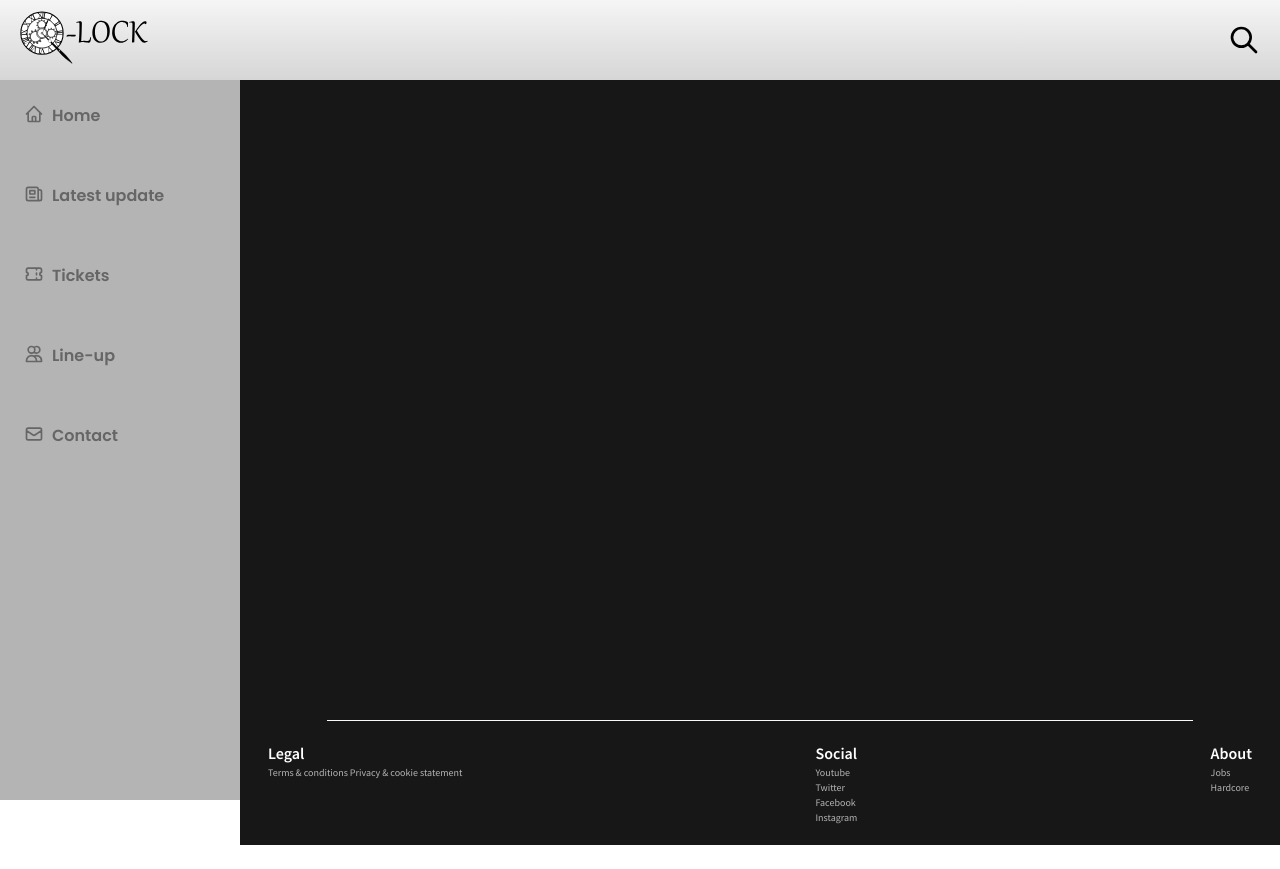
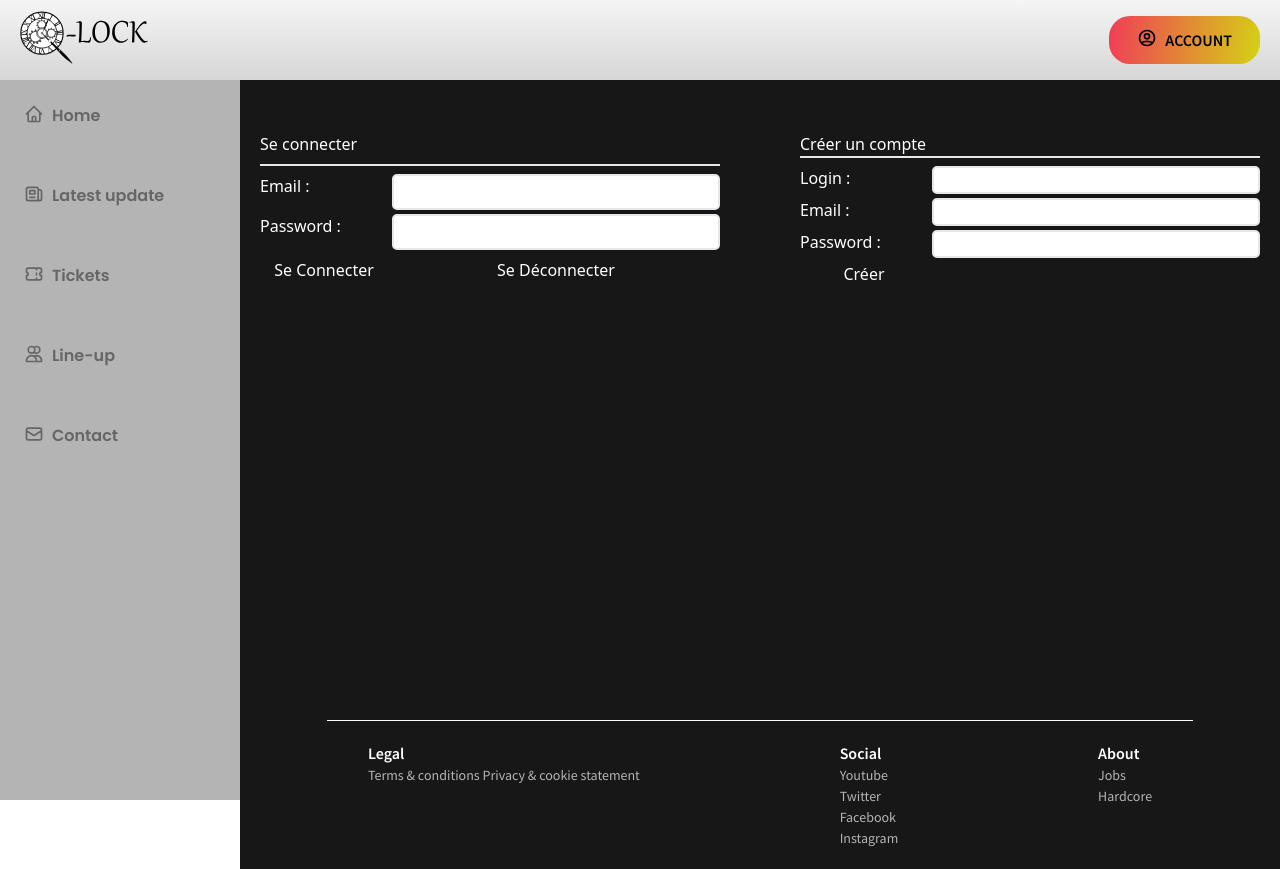
Before and after one commit to QuentinHeinis/Q-lock, a Vue app: page /Login in a window 1280 px wide. Before the commit the page ends 845 px from the top, so only its background shows below. Built offline with nearby package versions, Linux system fonts and the light colour scheme; a web font is replaced by a local one.

Commit message:
ajout login

```diff
--- a/src/App.vue
+++ b/src/App.vue
@@ -1,12 +1,12 @@
 <template>
 <header class="h-16 md:h-20 sticky flex items-center w-screen px-5 bg-gradient-to-t from-[#D6D6D6] xl:fixed xl:top-0 to-true-gray-25 z-40">
     <div class="flex w-full justify-between items-center">
-        <MenuAlt1Icon class="h-8 w-8 xl:hidden" @click="MenuOpen=!MenuOpen" v-if="!MenuOpen"/>
+        <MenuAlt1Icon class="h-8 w-8 absolute xl:hidden" @click="MenuOpen=!MenuOpen" v-if="!MenuOpen"/>
         <XIcon class="h-8 w-8 absolute z-50 xl:hidden" @click="MenuOpen=!MenuOpen" v-if="MenuOpen"/>
-        <logoPhone class="w-11 h-11 md:hidden"/>
-        <LogoTablette class="h-16 w-16 hidden md:block xl:hidden"/>
+        <logoPhone class="w-11 h-11 mx-auto md:hidden"/>
+        <LogoTablette class="h-16 w-16 mx-auto hidden md:block xl:hidden"/>
         <LogoDesktop class="hidden xl:block h-16 w-32"/>
-        <SearchIcon class="h-8 w-8"/>
+        <RouterLink to="/Login" @click="MenuOpen=!MenuOpen" class="hidden xl:flex"><SolidBtn class="flex"><UserCircleIcon class="h-5 w-5 mr-2"/> Account</SolidBtn> </RouterLink>
     </div>
     <nav class="h-screen absolute w-screen bg-true-gray-350 left-0 top-0 bottom-0 right-0 xl:top-20 -translate-x-full opacity-0 xl:h-[calc(100vh-80px)] xl:fixed xl:w-60 xl:translate-x-0 xl:opacity-100" :class="MenuOpen && 'translate-x-0 opacity-100'">
 
@@ -26,6 +26,9 @@
             <li>
                 <RouterLink to="/Contact" @click="MenuOpen=!MenuOpen" class="flex"><MailIcon class="h-5 w-5 mr-2"/> Contact</RouterLink>
             </li>
+            <li class="xl:hidden">
+                <RouterLink to="/Login" @click="MenuOpen=!MenuOpen" class="flex"><SolidBtn class="flex"><UserCircleIcon class="h-5 w-5 mr-2"/> Account</SolidBtn> </RouterLink>
+            </li>
         </ul>
     </nav>
 </header>
@@ -35,22 +38,22 @@
 
 <footer class="bg-true-gray-900 flex flex-col w-full font-source-sans-pro relative xl:w-[calc(100vw-15rem)] xl:left-60 xl:top">
     <span class="w-10/12 h-[1px] bg-[#FAFAFA] mx-auto flex-none"></span>
-    <div class="w-full flex justify-between px-7 py-5">
+    <div class="w-full flex justify-between px-7 py-5 lg:justify-around">
         <div class="flex flex-col">
             <p class="text-white font-semibold">Legal</p>
-            <RouterLink to="/Mentions" class="text-true-gray-350 text-[10px]">Terms & conditions Privacy & cookie statement</RouterLink>
+            <RouterLink to="/Mentions" class="text-true-gray-350 text-sm">Terms & conditions Privacy & cookie statement</RouterLink>
         </div>
         <div class="flex flex-col">
             <p class="text-white font-semibold">Social</p>
-            <a href="" class="text-true-gray-350 text-[10px]">Youtube</a>
-            <a href="" class="text-true-gray-350 text-[10px]">Twitter</a>
-            <a href="" class="text-true-gray-350 text-[10px]">Facebook</a>
-            <a href="" class="text-true-gray-350 text-[10px]">Instagram</a>
+            <a href="" class="text-true-gray-350 text-sm">Youtube</a>
+            <a href="" class="text-true-gray-350 text-sm">Twitter</a>
+            <a href="" class="text-true-gray-350 text-sm">Facebook</a>
+            <a href="" class="text-true-gray-350 text-sm">Instagram</a>
         </div>
         <div class="flex flex-col">
             <p class="text-white font-semibold">About</p>
-            <a href="" class="text-true-gray-350 text-[10px]">Jobs</a>
-            <a href="" class="text-true-gray-350 text-[10px]">Hardcore</a>
+            <a href="" class="text-true-gray-350 text-sm">Jobs</a>
+            <a href="" class="text-true-gray-350 text-sm">Hardcore</a>
         </div>
     </div>
 </footer>
@@ -58,10 +61,11 @@
 
 <script>
 import router from "./router"
-import {MenuAlt1Icon, XIcon, SearchIcon, HomeIcon, NewspaperIcon, TicketIcon, UsersIcon, MailIcon} from "@heroicons/vue/outline"
+import {MenuAlt1Icon, XIcon, SearchIcon, HomeIcon, NewspaperIcon, TicketIcon, UsersIcon, MailIcon, UserCircleIcon} from "@heroicons/vue/outline"
 import logoPhone from "./components/logo/logoPhone.vue"
 import LogoTablette from "./components/logo/logoTablette.vue"
 import LogoDesktop from "./components/logo/logoDesktop.vue"
+import SolidBtn from "./components/buttons/solidBtn.vue"
 
 export default {
     data(){
@@ -69,7 +73,7 @@ export default {
             MenuOpen:false,
         }
     },
-    components:{ MenuAlt1Icon, XIcon, logoPhone, SearchIcon, LogoTablette, LogoDesktop, HomeIcon, NewspaperIcon, TicketIcon, UsersIcon, MailIcon},
+    components:{ MenuAlt1Icon, XIcon, logoPhone, SearchIcon, LogoTablette, LogoDesktop, HomeIcon, NewspaperIcon, TicketIcon, UsersIcon, MailIcon, SolidBtn, UserCircleIcon },
 }
 
 </script>
--- a/src/router/index.js
+++ b/src/router/index.js
@@ -4,6 +4,7 @@ import { createRouter, createWebHistory } from 'vue-router'
 import HomeView from '../views/HomeView.vue'
 import LatestView from '../views/LatestView.vue'
 
+import LoginView from '../views/LoginView.vue'
 
 import TicketsView from '../views/Tickets/TicketsView.vue'
 import DetailsTicketView from '../views/Tickets/DetailsTicketView.vue'
@@ -22,6 +23,8 @@ const router = createRouter({
     { path: '/', name: 'HomeView', component: HomeView },
     { path: '/Latest', name: 'LatestView', component: LatestView },
 
+    { path: '/Login', name: 'LoginView', component: LoginView },
+
     { path: '/Tickets', name: 'TicketsView', component: TicketsView },
     { path: '/DetailsTicket', name: 'DetailsTicketView', component: DetailsTicketView },
 
--- /dev/null
+++ b/src/views/LoginView.vue
@@ -0,0 +1,42 @@
+<template>
+    <div class="mt-12 px-5 grid grid-cols-1 lg:grid-cols-2 gap-20 relative">
+        <form class="grid grid-cols-[minmax(max-content,8rem)_minmax(10rem,35rem)] gap-1">
+            <fieldset class="contents">
+              <legend class="my-1 border-b-2 col-span-full">Se connecter</legend>
+              <label for="code-postal">Email :</label>
+              <input type="email" class="rounded-sm border-2" name="email" id="email">
+              <label for="ville">Password : </label>
+              <input class="rounded-sm border-2" name="password" id="password" type="password" />
+
+                  <button type="button" >Se Connecter</button>
+                  <button type="button" >Se Déconnecter</button>
+
+
+            </fieldset>
+          </form>
+          <form class="grid grid-cols-[minmax(max-content,8rem)_minmax(10rem,35rem)] gap-1">
+            <fieldset class="contents">
+              <legend class="my-1 border-b-2 col-span-full">Créer un compte</legend>
+              <label for="code-postal">Login :</label>
+              <input type="text" class="rounded-sm border-2" name="login" id="login">
+              <label for="code-postal">Email :</label>
+              <input type="email" class="rounded-sm border-2" name="email" id="email">
+              <label for="ville">Password : </label>
+              <input class="rounded-sm border-2" name="password" id="password" type="password" />
+                  <button type="button" >Créer</button>
+
+
+            </fieldset>
+          </form>
+    </div>
+</template>
+
+<script>
+export default {
+
+}
+</script>
+
+<style>
+
+</style>
```
